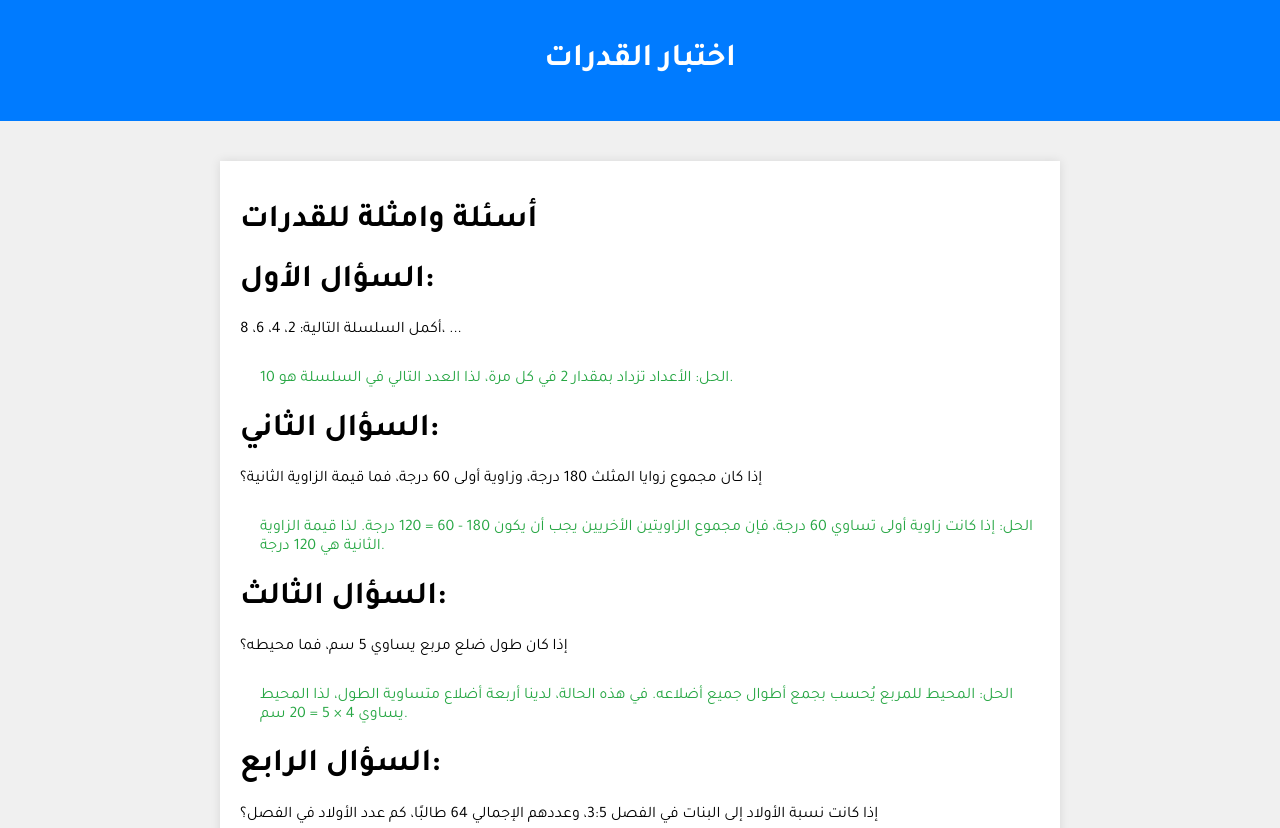
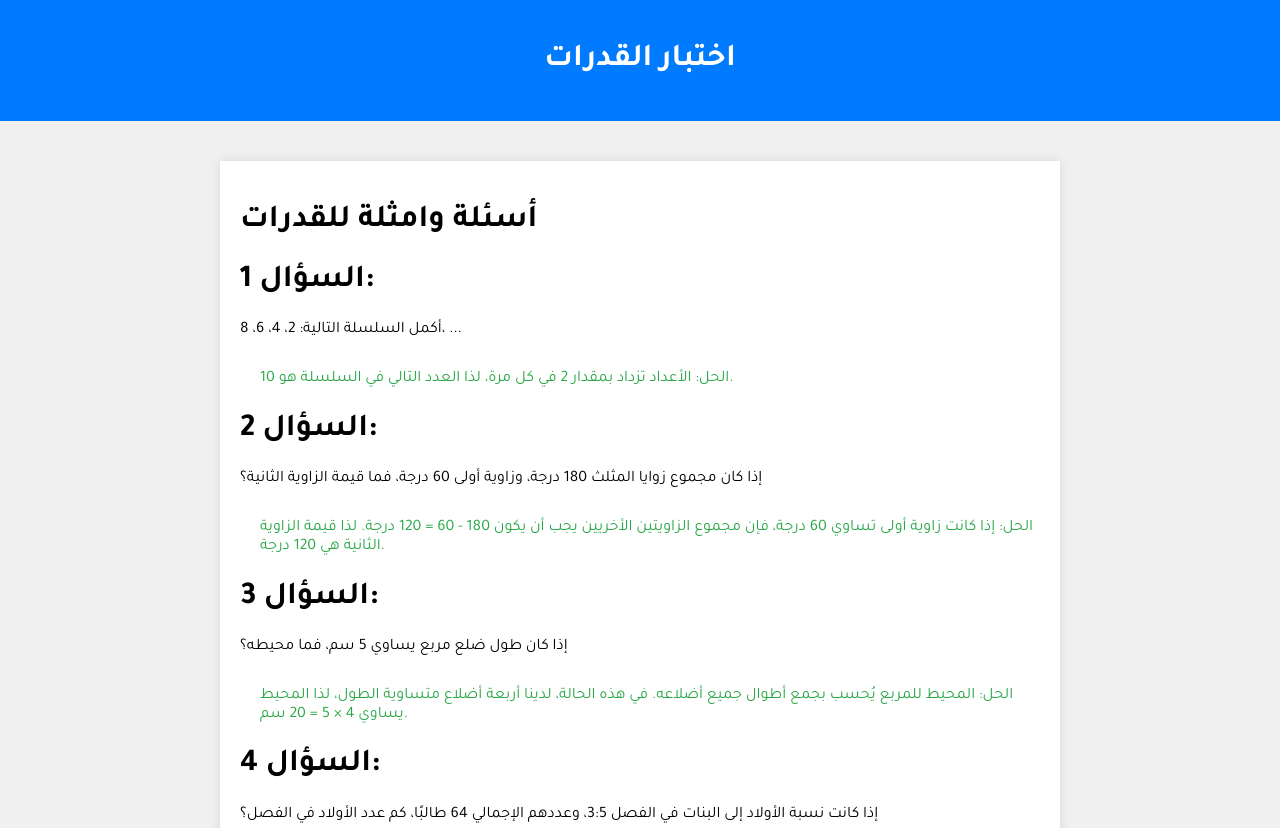
Before and after one commit to Shxg3/sahabh, a plain HTML site: page question.html in a window 1280 px wide. Shown: the top 828 px of the page. Drawn offline with Linux system fonts and the light colour scheme.

Commit message:
Update question.html

```diff
--- a/question.html
+++ b/question.html
@@ -98,7 +98,7 @@
             <h1>أسئلة وامثلة للقدرات</h1>
 
     <div class="question">
-        <h1>السؤال الأول:</h1>
+        <h1>السؤال 1:</h1>
         <p>أكمل السلسلة التالية: 2، 4، 6، 8، ...</p>
     </div>
     <div class="answer2">
@@ -106,7 +106,7 @@
     </div>
 
     <div class="question">
-        <h1>السؤال الثاني:</h1>
+        <h1>السؤال 2:</h1>
         <p>إذا كان مجموع زوايا المثلث 180 درجة، وزاوية أولى 60 درجة، فما قيمة الزاوية الثانية؟</p>
     </div>
     <div class="answer2">
@@ -114,7 +114,7 @@
     </div>
 
     <div class="question">
-        <h1>السؤال الثالث:</h1>
+        <h1>السؤال 3:</h1>
         <p>إذا كان طول ضلع مربع يساوي 5 سم، فما محيطه؟</p>
     </div>
     <div class="answer2">
@@ -122,7 +122,7 @@
     </div>
 
     <div class="question">
-        <h1>السؤال الرابع:</h1>
+        <h1>السؤال 4:</h1>
         <p>إذا كانت نسبة الأولاد إلى البنات في الفصل 3:5، وعددهم الإجمالي 64 طالبًا، كم عدد الأولاد في الفصل؟</p>
     </div>
     <div class="answer2">
```
